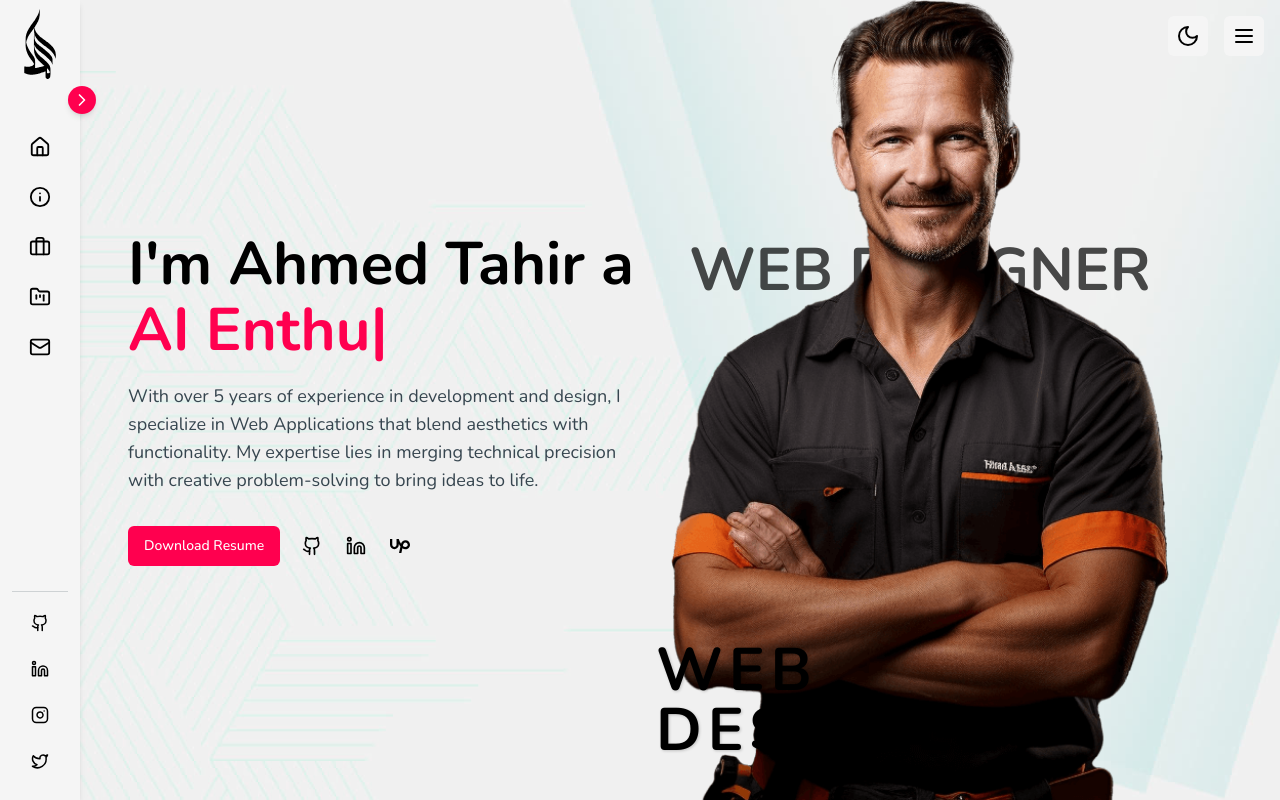
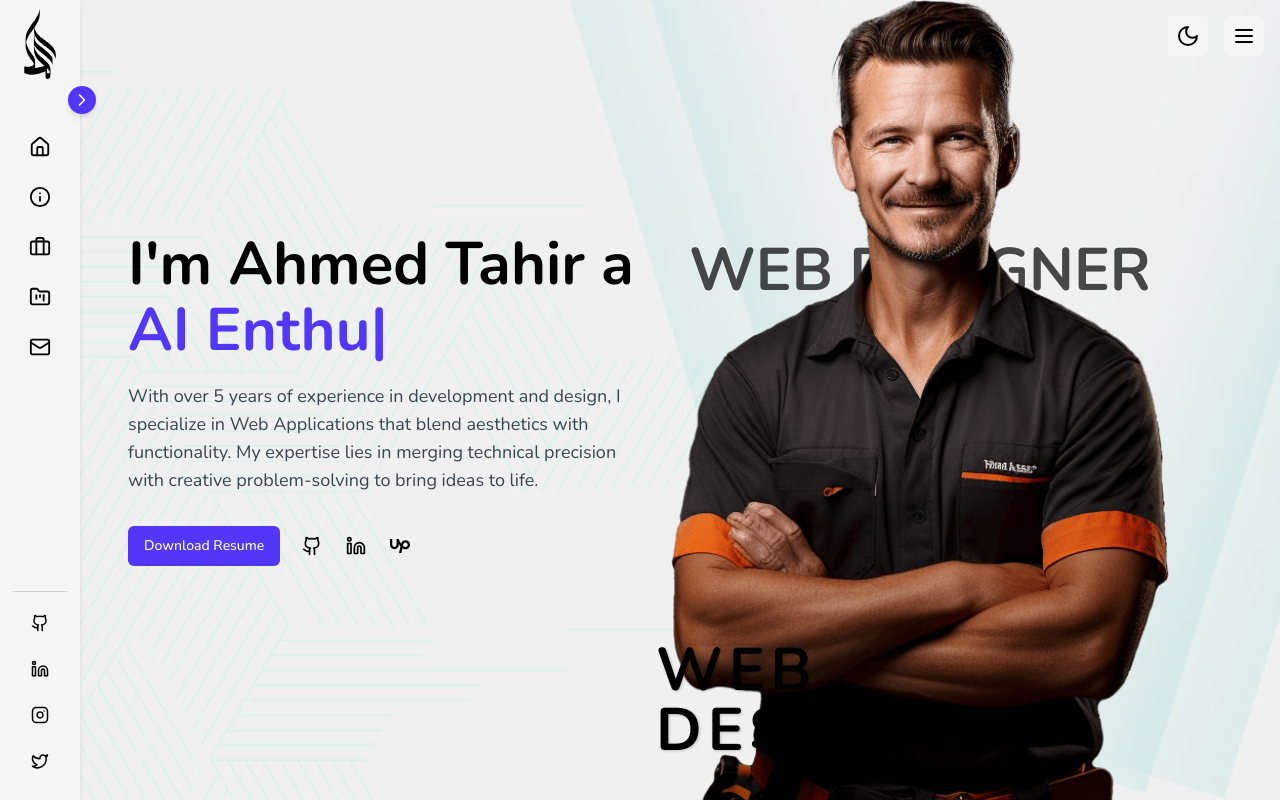
Before and after one commit to ahmedtahir2311/mappe, a Next.js app: page / in a window 1280 px wide. Built offline with nearby package versions, Linux system fonts and the light colour scheme.

Commit message:
Adding color

```diff
--- a/src/app/globals.css
+++ b/src/app/globals.css
@@ -8,7 +8,7 @@
     --background-secondary: 245 245 245; /* #f5f5f5 */
     --text-primary: 0 0 0; /* #000000 */
     --text-secondary: 54 69 79; /* #36454F */
-    --primary-main: 255 0 79; /* #FF004F */
+    --primary-main: 82 55 249; /* #5237F9 */
     --accent-main: 255 165 0; /* #FFA500 - Orange */
     --danger-main: 220 38 38; /* #DC2626 - Red 600 */
     --success-main: 22 163 74; /* #16A34A - Green 600 */
--- a/src/components/module/hero-banner.tsx
+++ b/src/components/module/hero-banner.tsx
@@ -81,11 +81,11 @@ const HeroBanner = () => {
                       role="img"
                       xmlns="http://www.w3.org/2000/svg"
                     >
-                      <g id="SVGRepo_bgCarrier" stroke-width="0"></g>
+                      <g id="SVGRepo_bgCarrier" strokeWidth="0"></g>
                       <g
                         id="SVGRepo_tracerCarrier"
-                        stroke-linecap="round"
-                        stroke-linejoin="round"
+                        strokeLinecap="round"
+                        strokeLinejoin="round"
                       ></g>
                       <g id="SVGRepo_iconCarrier">
                         <title>Upwork icon</title>
```
